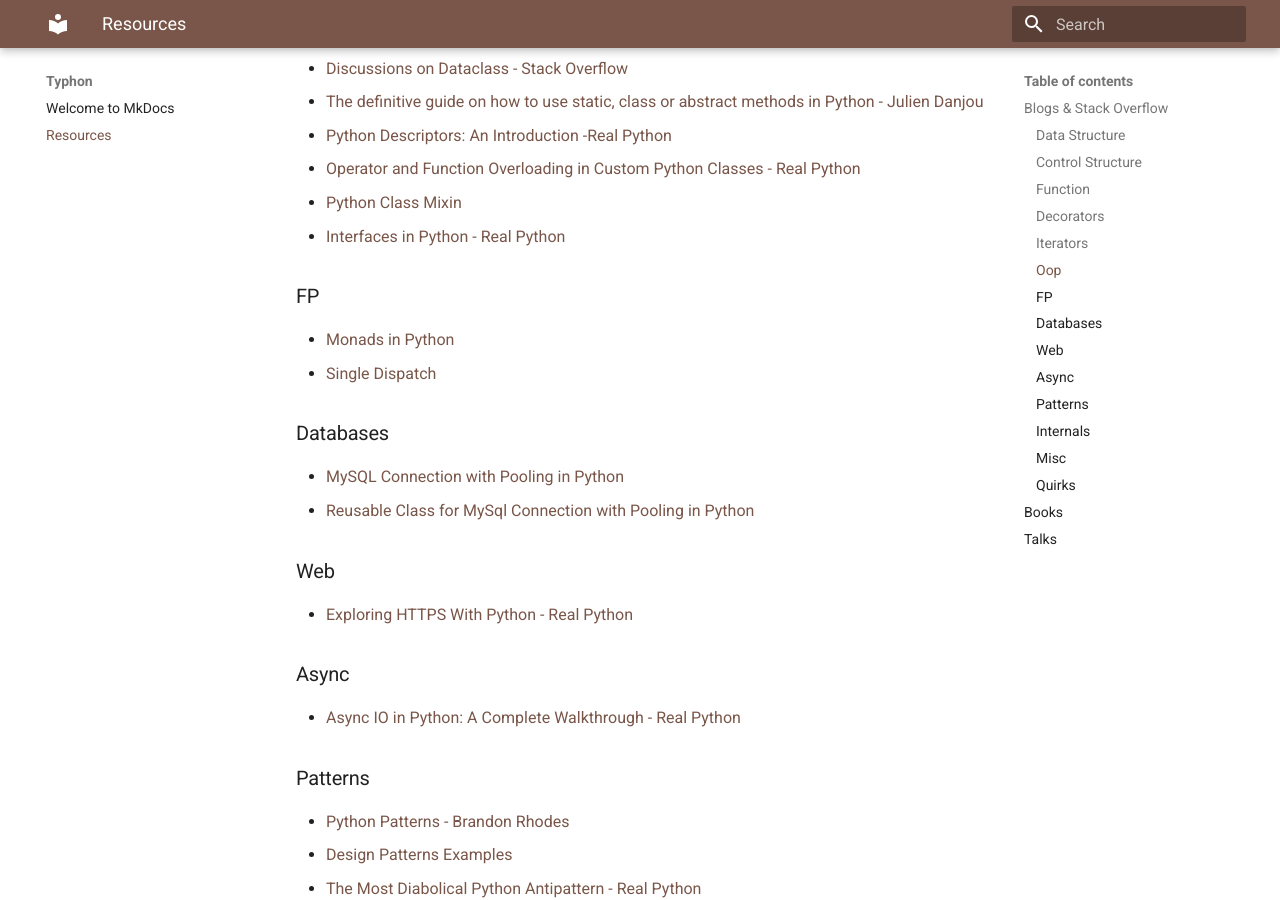
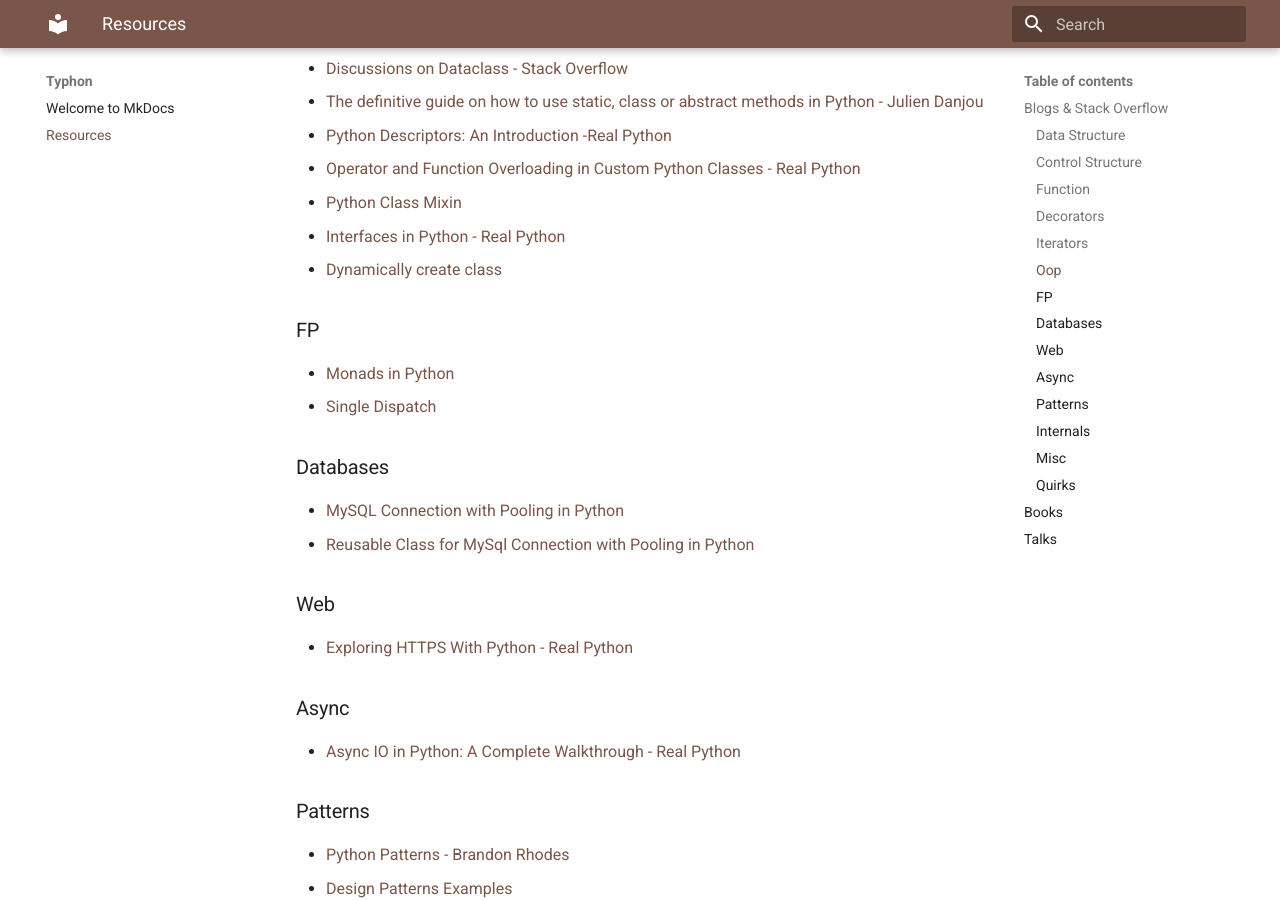
Before and after one commit to rednafi/pypress, an MkDocs documentation site: the page built from docs/resources.md, in a window 1280 px wide and 900 px high, scrolled down 1518 px. Built offline with MkDocs 1.6.1 and Material for MkDocs 9.7.7, drawn with Linux system fonts in a browser that asks for light colours.

Commit message:
Dynamically create classes

```diff
--- a/docs/resources.md
+++ b/docs/resources.md
@@ -59,7 +59,7 @@
 * [Operator and Function Overloading in Custom Python Classes - Real Python](https://realpython.com/operator-function-overloading/)
 * [Python Class Mixin](https://stackoverflow.com/questions/533631/what-is-a-mixin-and-why-are-they-useful)
 * [Interfaces in Python - Real Python](https://docs.python.org/3/library/threading.html)
-
+* [Dynamically create class](https://www.tutorialdocs.com/article/python-class-dynamically.html)
 ### FP
 * [Monads in Python](https://nikgrozev.com/2013/12/10/monads-in-15-minutes/)
 * [Single Dispatch](https://amontalenti.com/2013/10/20/singledispatch)
```
